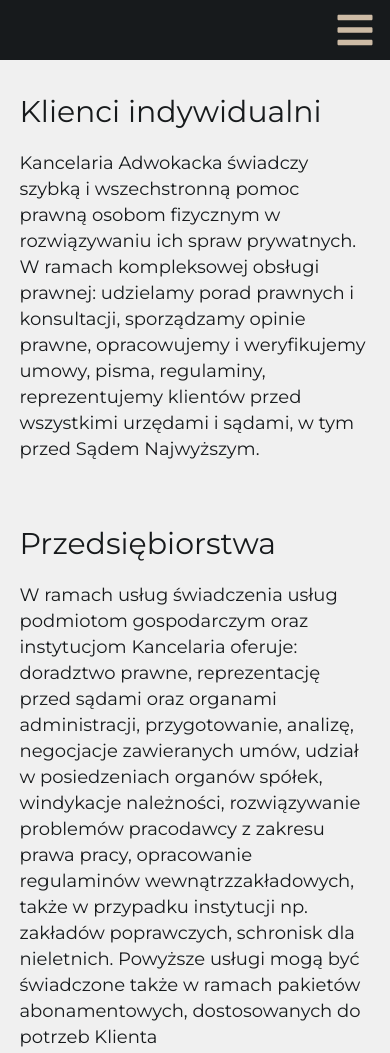
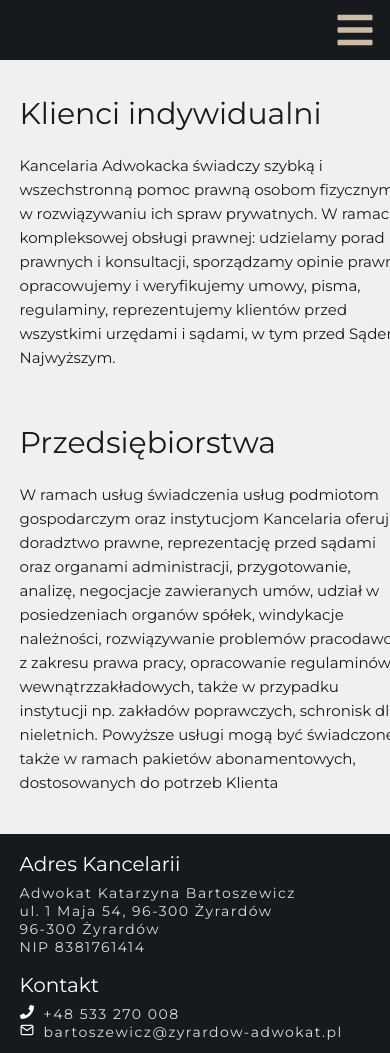
Before and after one commit to JacekMusz/kancelaria-adwokacka, a Gatsby site: page /klienci in a window 390 px wide. Shown: the top 1053 px of the page. Built offline with nearby package versions, Linux system fonts and the light colour scheme; Gatsby itself is replaced by a stand-in of ours; a web font is replaced by a local one.

Commit message:
Responsive style fixes

```diff
--- a/src/components/Elements/styledH3.js
+++ b/src/components/Elements/styledH3.js
@@ -18,21 +18,19 @@ const H3 = styled.h3`
     font-size: 31px;
   }
   @media (min-width: 767px) {
-    font-size: 32px;
   }
   @media (min-width: 1023px) {
-    font-size: 34px;
+    font-size: 32px;
+    padding-right: 10px;
+    border-right: 1px solid #cdbba5;
+    border-bottom: none;
+    margin: 0 20px 0 0;
     width: 30%;
   }
   @media (min-width: 1199px) {
-    border-bottom: none;
-    border-right: 1px solid #cdbba5;
-    font-size: 36px;
+    font-size: 34px;
     margin: 0 20px 0 0;
     width: 30%;
-  }
-  @media (min-width: 1599px) {
-    font-size: 40px;
   }
 `
 
--- a/src/components/Elements/styledText.js
+++ b/src/components/Elements/styledText.js
@@ -2,26 +2,33 @@ import React from "react"
 import styled from "styled-components"
 
 const Text = styled.p`
-  font-size: 17px;
-  line-height: 26px;
+  font-size: 14px;
+  line-height: 24px;
   color: ${({ color }) => (color ? color : "#171a1c")};
   width: ${({ width }) => (width ? width : "auto")};
   margin: ${({ margin }) => (margin ? margin : "auto")};
 
   @media (min-width: 360px) {
-    font-size: 18px;
+    font-size: 15px;
+    line-height: 24px;
   }
   @media (min-width: 410px) {
-    font-size: 20px;
+    font-size: 16px;
+    line-height: 24px;
   }
   @media (min-width: 767px) {
-    font-size: 21px;
+    font-size: 18px;
+    line-height: 26px;
+  }
+  @media (min-width: 1023px) {
+    font-size: 19px;
+    line-height: 26px;
+    margin: ${({ margin }) => (margin ? margin : "0")};
   }
   @media (min-width: 1199px) {
-    font-size: 22px;
-  }
-  @media (min-width: 1599px) {
-    font-size: 38px;
+    font-size: 20px;
+    line-height: 28px;
+    margin: ${({ margin }) => (margin ? margin : "0")};
   }
 `
 
--- a/src/components/appBar.js
+++ b/src/components/appBar.js
@@ -10,6 +10,7 @@ const TopBar = styled.div`
   display: flex;
   justify-content: space-between;
   height: 50px;
+
   background-color: #171a1c;
   margin: 0;
   border: none;
@@ -40,6 +41,7 @@ const TopBar = styled.div`
   }
   @media (min-width: 359px) and (orientation: portrait) {
     height: 60px;
+
     .menu-icon {
       font-size: 40px;
     }
--- a/src/components/layout.js
+++ b/src/components/layout.js
@@ -10,11 +10,16 @@ import { FiMail } from "react-icons/fi"
 const MainContainer = styled.div`
   width: 100%;
   overflow: hidden;
+  min-height: 100vh;
+  display: flex;
+  flex-direction: column;
+  justify-content: space-between;
 `
 
 const MainContent = styled.main`
   padding-top: 50px;
   max-width: 100vw;
+
   background-color: rgb(240, 240, 240);
   @media (min-width: 359px) and (orientation: portrait) {
     padding-top: 60px;
--- a/src/pages/dzialyprawa.js
+++ b/src/pages/dzialyprawa.js
@@ -13,6 +13,8 @@ const PageContainer = styled.div`
   overflow: hidden;
   @media (min-width: 1023px) {
     flex-direction: row;
+    max-width: 1200px;
+    margin: auto;
   }
 `
 const List = styled.div`
--- a/src/pages/index.js
+++ b/src/pages/index.js
@@ -92,11 +92,13 @@ const TitlesContainer = styled.div`
 `
 
 const SectionsContainer = styled.div`
-  width: 100%;
-  color: white;
   display: flex;
   flex-direction: column;
   justify-content: center;
+  width: 100%;
+  max-width: 1200px;
+  margin: auto;
+  color: white;
   overflow: hidden;
 `
 const Section = styled.section`
--- a/src/pages/klienci.js
+++ b/src/pages/klienci.js
@@ -6,18 +6,22 @@ import styled from "styled-components"
 import StyledText from "../components/Elements/styledText"
 
 const PageContainer = styled.div`
-  width: 90%;
+  width: 100%;
   display: flex;
+  padding: 5% 5% 0 5%;
   flex-direction: column;
   justify-content: space-around;
-  padding: 5%;
+  @media (min-width: 1023px) {
+    max-width: 1200px;
+    margin: auto;
+  }
 `
 
 const Section = styled.div`
   width: 100%;
-  margin-bottom: 50px;
   display: flex;
   flex-direction: column;
+  margin-bottom: 10%;
   @media (min-width: 360px) {
   }
 
--- a/src/pages/kontakt.js
+++ b/src/pages/kontakt.js
@@ -16,11 +16,13 @@ const List = styled.div`
 `
 const Section = styled.div`
   width: 90%;
-  padding: 5% 5% 5% 5%;
+  padding: 5%;
   display: flex;
   flex-direction: column;
   @media (min-width: 1023px) {
     flex-direction: row;
+    max-width: 1200px;
+    margin: auto;
   }
 `
 
@@ -35,7 +37,7 @@ const Kontakt = () => (
       <StyledH3 margin={"5% 0"} text={"Zapraszamy do kontaktu"}></StyledH3>
       <TextsContainer>
         <StyledText
-          margin={"0 0 5% 0"}
+          margin={"0 0 40px 0"}
           text="Nasza kancelaria znajduje się w centrum Żyrardowa - ul. 1 Maja 54 (plac Jana Pawła II)"
         />
         <StyledText margin={"0"} text="Zachęcamy do kontaktu telefonicznego " />
--- a/src/pages/mediacje.js
+++ b/src/pages/mediacje.js
@@ -11,6 +11,10 @@ const PageContainer = styled.div`
   flex-direction: column;
   justify-content: space-around;
   padding: 5%;
+  @media (min-width: 1023px) {
+    max-width: 1200px;
+    margin: auto;
+  }
 `
 
 const Section = styled.div`
@@ -20,6 +24,7 @@ const Section = styled.div`
   flex-direction: column;
   @media (min-width: 1023px) {
     flex-direction: row;
+    justify-content: flex-start;
   }
 `
 
```
Also changed, not shown: src/components/Elements/article.js (+14 -0 lines), src/pages/page-2.js (deleted, +0 -16 lines).
